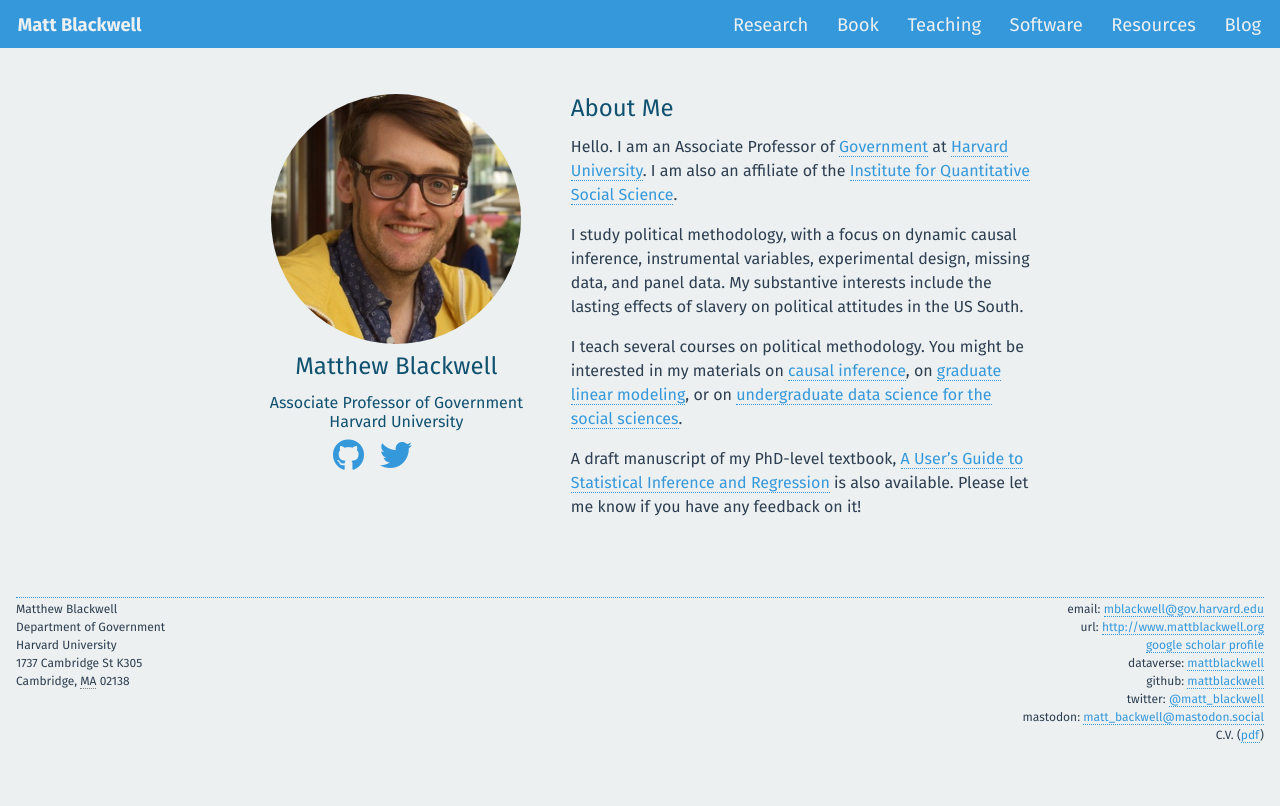
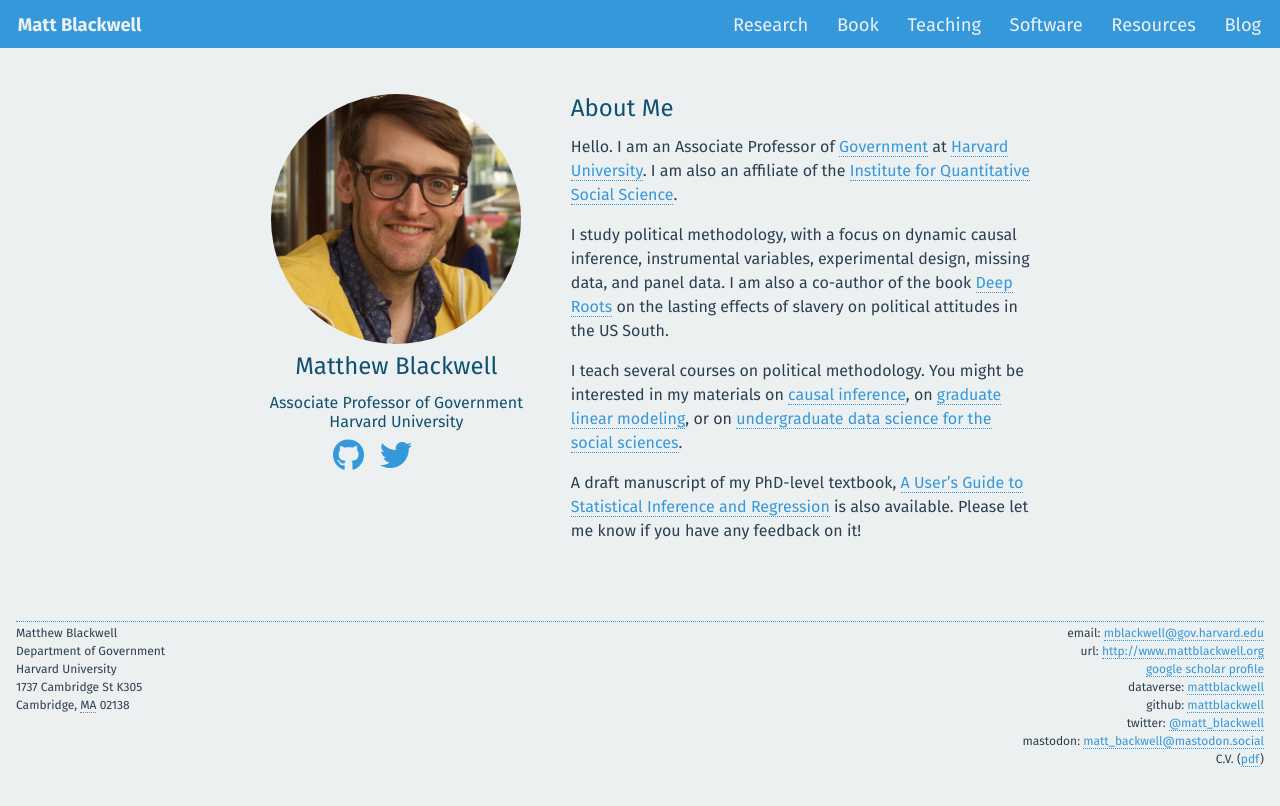
Before and after one commit to mattblackwell/mattblackwell.github.com, a Jekyll site: the page built from index.html, in a window 1280 px wide. Shown: the top 806 px of the page. Built offline with Jekyll 4.4.1, drawn with Linux system fonts in a browser that asks for light colours; nearby versions of some CDN libraries; a style sheet for code colours, icons or effects is not loaded.

Commit message:
added book

```diff
--- a/index.html
+++ b/index.html
@@ -28,7 +28,7 @@
 </p>
 
 <p> I study political methodology, with a focus on
-dynamic causal inference, instrumental variables, experimental design, missing data, and panel data. My substantive interests include the lasting effects of slavery on political attitudes in the US South.
+dynamic causal inference, instrumental variables, experimental design, missing data, and panel data. I am also a co-author of the book <a href="https://mattblackwell.org/deep-roots/">Deep Roots</a> on the lasting effects of slavery on political attitudes in the US South.
 </p>
 
 <p> I teach several courses on political methodology. You might be interested in my materials on <a href="https://mattblackwell.github.io/gov2003-f21-site/materials.html">causal inference</a>, on <a href="https://gov2002.mattblackwell.org">graduate linear modeling</a>, or on <a href="https://gov50.mattblackwell.org">undergraduate data science for the social sciences</a>.
```
